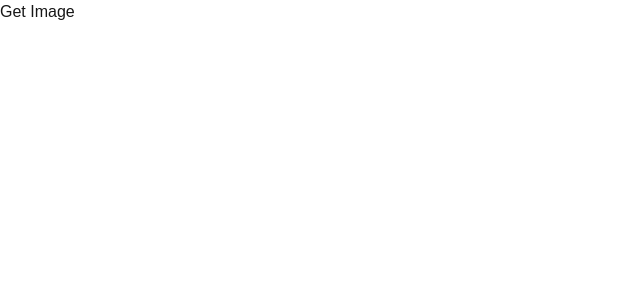
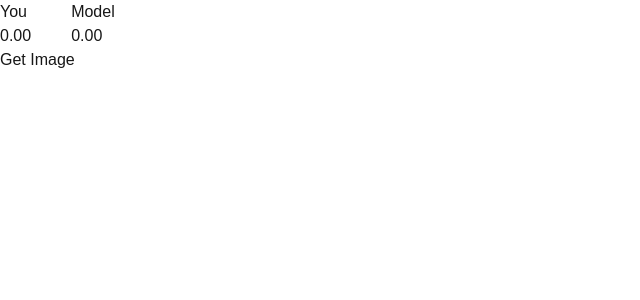
Before and after one commit to WinterMelon14/Baghawk, a Next.js app in the folder frontend/: page / in a window 1280 px wide. Shown: the top 300 px of the page, without its empty margins (0-640 px from the left). Built offline with nearby package versions, Linux system fonts and the light colour scheme.

Commit message:
Add scoreboard, change scoring up to benefit model less

```diff
--- a/frontend/src/app/page.js
+++ b/frontend/src/app/page.js
@@ -7,6 +7,7 @@ import { getImage, predict } from "@/lib/api"
 import Drawer from "@/components/Drawer"
 import score from "@/lib/scoring"
 import AnnotatedImage from "@/components/AnnotatedImage"
+import Scoreboard from "@/components/Scoreboard"
 
 export default function Home() {
   const [imgId, setImgId] = useState(null)
@@ -52,6 +53,7 @@ export default function Home() {
 
   return (
     <main>
+      <Scoreboard scores={scores} deltas={deltas} />
       <button onClick={handleGetImage}>Get Image</button>
       <div>
         {image && (
--- a/frontend/src/components/Drawer.js
+++ b/frontend/src/components/Drawer.js
@@ -174,7 +174,9 @@ export default function Drawer({image, drawable, onBoxesChange}){
               left: box.x1 * scale.x,
               top: box.y1 * scale.y,
               zIndex: 10,
-              fontSize: "12px"
+              fontSize: "12px",
+              color: "white",
+              backgroundColor: "black",
             }}
           >
             {CLASSES.map(cls => <option key={cls} value={cls}>{cls}</option>)}
--- a/frontend/src/components/Scoreboard.js
+++ b/frontend/src/components/Scoreboard.js
@@ -0,0 +1,16 @@
+export default function Scoreboard({ scores, deltas }) {
+    return (
+        <div style={{ display: "flex", gap: "40px" }}>
+            <div>
+                <h3>You</h3>
+                <p>{scores.human.toFixed(2)}</p>
+                {deltas.human > 0 && <p>+{deltas.human.toFixed(2)}</p>}
+            </div>
+            <div>
+                <h3>Model</h3>
+                <p>{scores.model.toFixed(2)}</p>
+                {deltas.model > 0 && <p>+{deltas.model.toFixed(2)}</p>}
+            </div>
+        </div>
+    )
+}
```
Also changed, not shown: frontend/src/lib/scoring.js.
